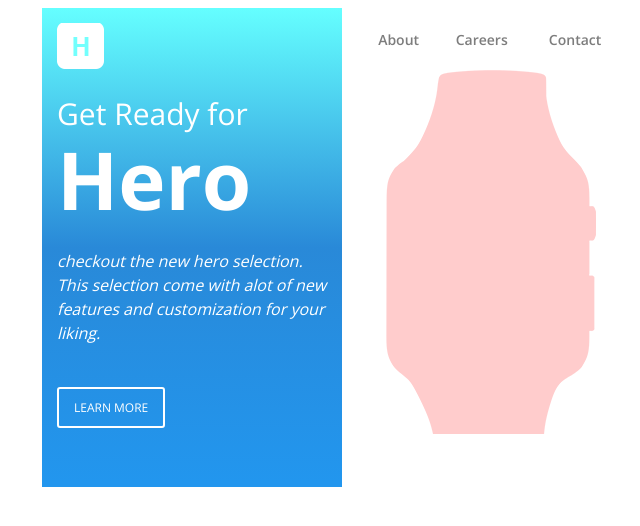
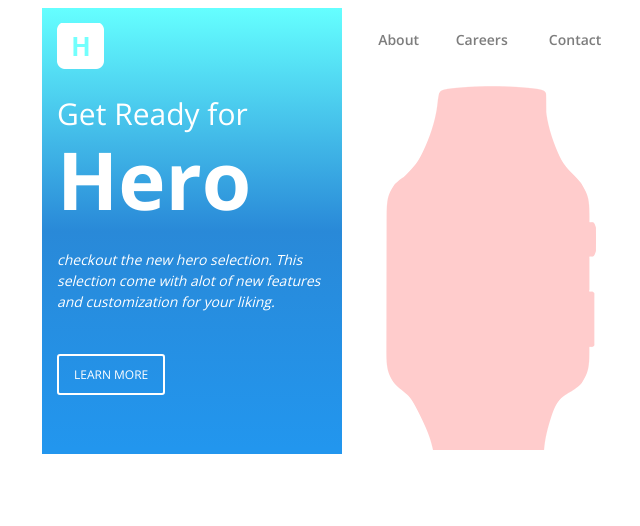
Before and after one commit to mflorence1989/designs, a React app: page public/index.html in a window 1280 px wide. Shown: the whole page, without its empty margins (298-938 px from the left). Built offline with nearby package versions, Linux system fonts and the light colour scheme.

Commit message:
continue implementing styles for the header

```diff
--- a/public/index.html
+++ b/public/index.html
@@ -31,7 +31,7 @@
                 <img src="/img/logo.png" >
                 <h2 style=" padding: 25px 0 10px;font-size:30px; margin:0; font-weight:300; line-height:1;">Get Ready for</h2>
                 <h1 style="font-size:80px; margin:0; font-weight:700; line-height:1; padding: 0 0 10px;">Hero</h1>
-                <p style="font-style:italic;font-size:16px; margin:0; font-weight:300; line-height:1.5; padding:20px 0 50px;">checkout the new hero selection. This selection come with alot of new features and customization for your liking.</p>
+                <p style="font-style:italic;font-size:14px; margin:0; font-weight:300; line-height:1.5; padding:20px 0 50px;">checkout the new hero selection. This selection come with alot of new features and customization for your liking.</p>
                 <a href="#" class="ghost-btn"
                 style=" font-size: 12px;border-radius: 3px; border: 2px solid; color: white; text-decoration:none; padding: 10px 15px; text-transform: uppercase;">Learn More</a>
               </td>
@@ -59,7 +59,7 @@
               </td>
             </tr>
             <tr>
-              <td align="center"  valign="bottom"><img src="/img/smartwatch.png" ></td>
+              <td align="center" valign="bottom" style="padding-top:16px;"><img src="/img/smartwatch.png" ></td>
             </tr>
 
           </table>
```
